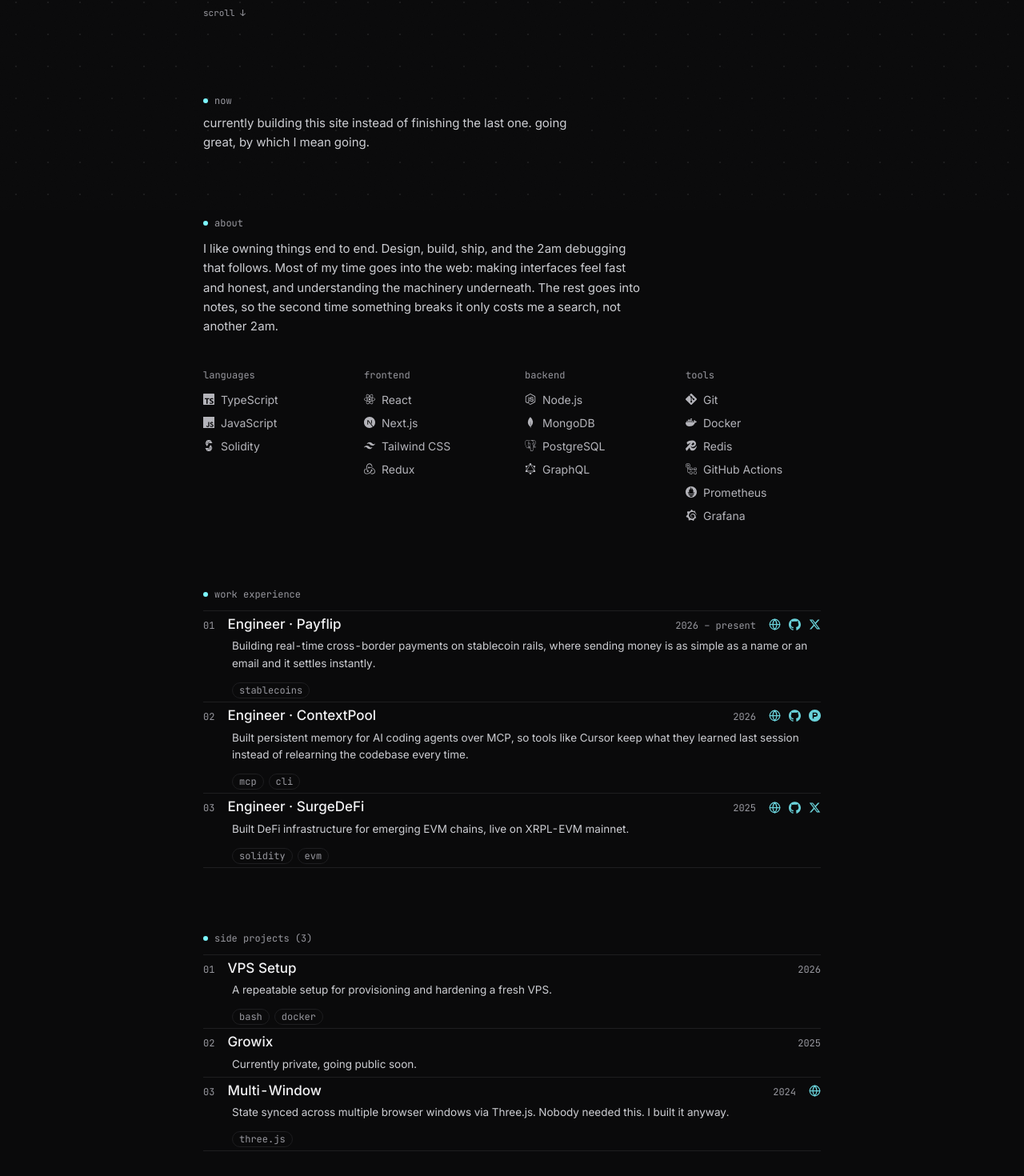
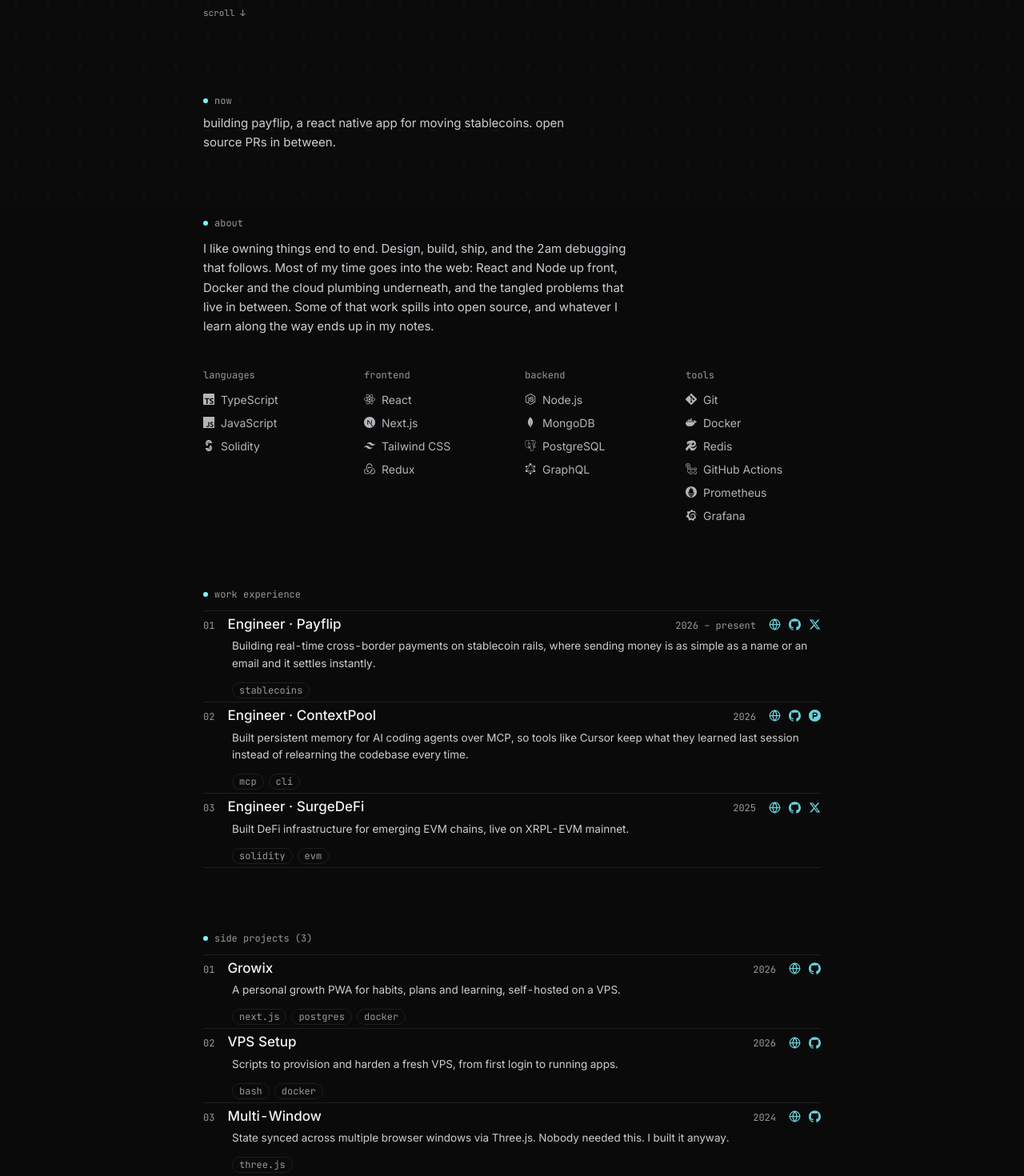
Before and after one commit to idk-mr4tyunjay/portfolio, a Next.js app: page / in a window 1280 px wide. Shown: the part 537-2007 px from the top of the page at 80% size. Built offline with nearby package versions, Linux system fonts and the light colour scheme.

Commit message:
feat(content): refresh projects, now line, about and hero copy

```diff
--- a/src/data/projects.ts
+++ b/src/data/projects.ts
@@ -1,23 +1,27 @@
 import type { Project } from "@/types";
+import { SITE } from "./site";
 
 /*
   Side projects. Newest first.
-  VPS Setup and Growix are placeholders until the repos are public.
+  Private repos point their GitHub link at the profile until they go public.
 */
 
 export const PROJECTS: Project[] = [
   {
-    name: "VPS Setup",
-    description: "A repeatable setup for provisioning and hardening a fresh VPS.",
+    name: "Growix",
+    description: "A personal growth PWA for habits, plans and learning, self-hosted on a VPS.",
     year: "2026",
-    // url: add once the repo is public
-    tech: ["bash", "docker"],
+    url: "https://growix.devtown.lol",
+    tech: ["next.js", "postgres", "docker"],
+    links: [{ type: "github", url: "https://github.com/idk-mr4tyunjay/growix" }],
   },
   {
-    name: "Growix",
-    description: "Currently private, going public soon.",
-    year: "2025",
-    // url + tech to come when it goes public
+    name: "VPS Setup",
+    description: "Scripts to provision and harden a fresh VPS, from first login to running apps.",
+    year: "2026",
+    url: "https://idk-mr4tyunjay.github.io/vps-setup/",
+    tech: ["bash", "docker"],
+    links: [{ type: "github", url: "https://github.com/idk-mr4tyunjay/vps-setup" }],
   },
   {
     name: "Multi-Window",
@@ -25,5 +29,6 @@
     year: "2024",
     url: "https://multi-window-xd.vercel.app/",
     tech: ["three.js"],
+    links: [{ type: "github", url: SITE.github }],
   },
 ];
--- a/src/data/site.ts
+++ b/src/data/site.ts
@@ -12,8 +12,8 @@
   github: "https://github.com/idk-mr4tyunjay",
   linkedin: "https://www.linkedin.com/in/mruthunj4y/",
   /** One-liner for the "now" strip — keep it current. */
-  now: "currently building this site instead of finishing the last one. going great, by which I mean going.",
+  now: "building payflip, a react native app for moving stablecoins. open source PRs in between.",
   /** Short prose for the about section. */
   about:
-    "I like owning things end to end. Design, build, ship, and the 2am debugging that follows. Most of my time goes into the web: making interfaces feel fast and honest, and understanding the machinery underneath. The rest goes into notes, so the second time something breaks it only costs me a search, not another 2am.",
+    "I like owning things end to end. Design, build, ship, and the 2am debugging that follows. Most of my time goes into the web: React and Node up front, Docker and the cloud plumbing underneath, and the tangled problems that live in between. Some of that work spills into open source, and whatever I learn along the way ends up in my notes.",
 } as const;
```
